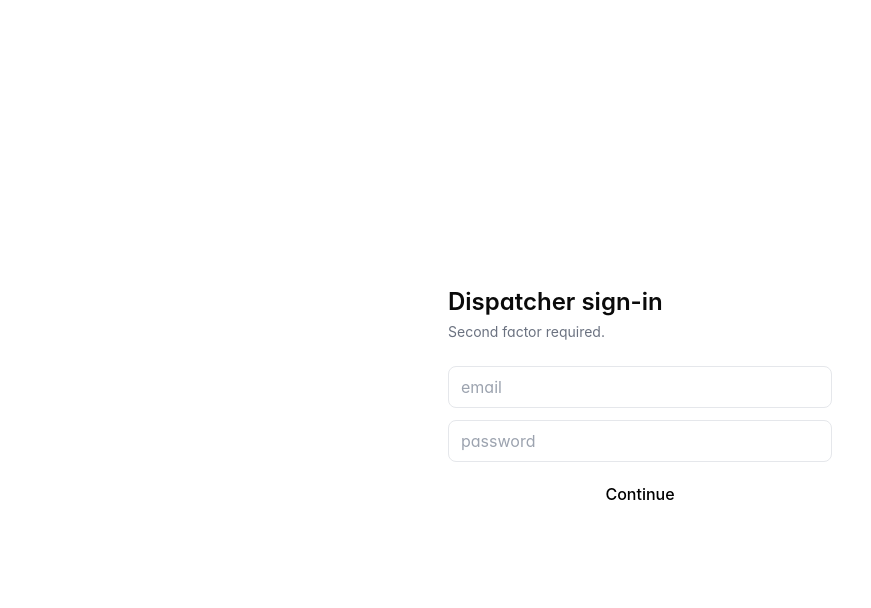
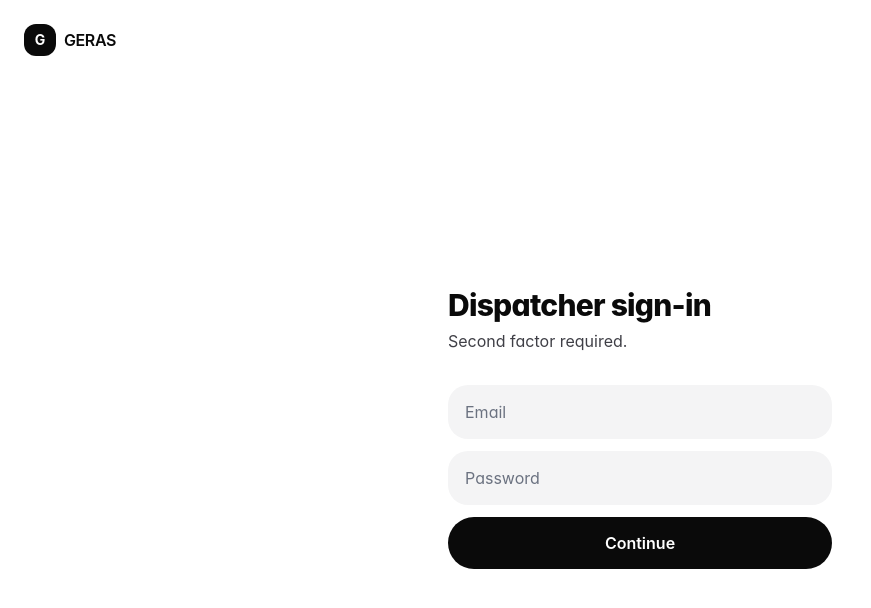
Before and after one commit to ZenWeb3/GERAS, a Next.js app: page /login in a window 1280 px wide. Shown: the top 608 px of the page, without its empty margins (0-871 px from the left). Built offline with nearby package versions, Linux system fonts and the light colour scheme; no server answers.

Commit message:
style(login): soft-input form + rounded pill button
Matches the reporter/landing pill language. TOTP QR sits in a bordered
card, secret rendered small underneath for manual entry fallback.

```diff
--- a/app/login/page.tsx
+++ b/app/login/page.tsx
@@ -2,6 +2,7 @@
 
 import { useState } from 'react';
 import { useRouter } from 'next/navigation';
+import Link from 'next/link';
 import { createSupabaseBrowser } from '@/lib/supabase/client';
 
 type Stage = 'password' | 'totp' | 'enrol';
@@ -27,7 +28,6 @@ export default function LoginPage() {
     try {
       const { error } = await sb.auth.signInWithPassword({ email, password });
       if (error) throw error;
-
       const { data: factors, error: fErr } = await sb.auth.mfa.listFactors();
       if (fErr) throw fErr;
       const totp = factors?.totp?.find((f) => f.status === 'verified');
@@ -75,12 +75,25 @@ export default function LoginPage() {
     }
   }
 
+  const inputCls =
+    'w-full rounded-2xl bg-soft border border-transparent focus:bg-white focus:border-ink outline-none px-4 py-3.5 text-base placeholder:text-muted';
+  const btnCls =
+    'w-full rounded-full bg-ink text-white font-semibold py-3.5 disabled:opacity-40 hover:opacity-95 active:scale-[0.99] transition';
+
   return (
-    <main className="min-h-screen flex items-center justify-center p-6">
-      <div className="w-full max-w-sm space-y-6">
+    <main className="min-h-[100dvh] flex flex-col">
+      <header className="px-6 pt-6">
+        <Link href="/" className="inline-flex items-center gap-2">
+          <div className="h-8 w-8 rounded-xl bg-ink text-white grid place-items-center font-bold text-sm">G</div>
+          <span className="font-semibold tracking-tight">GERAS</span>
+        </Link>
+      </header>
+
+      <div className="flex-1 flex items-center justify-center px-6">
+        <div className="w-full max-w-sm space-y-8">
           <div>
-          <h1 className="text-2xl font-semibold">Dispatcher sign-in</h1>
-          <p className="text-muted text-sm mt-1">Second factor required.</p>
+            <h1 className="text-3xl font-extrabold tracking-tight">Dispatcher sign-in</h1>
+            <p className="text-subink text-base mt-1.5">Second factor required.</p>
           </div>
 
           {stage === 'password' && (
@@ -89,37 +102,32 @@ export default function LoginPage() {
                 type="email"
                 required
                 autoComplete="username"
-              placeholder="email"
+                placeholder="Email"
                 value={email}
                 onChange={(e) => setEmail(e.target.value)}
-              className="w-full rounded-lg bg-surface border border-line px-3 py-2"
+                className={inputCls}
               />
               <input
                 type="password"
                 required
                 autoComplete="current-password"
-              placeholder="password"
+                placeholder="Password"
                 value={password}
                 onChange={(e) => setPassword(e.target.value)}
-              className="w-full rounded-lg bg-surface border border-line px-3 py-2"
+                className={inputCls}
               />
-            <button
-              type="submit"
-              disabled={busy}
-              className="w-full rounded-lg bg-teal/90 hover:bg-teal text-black font-medium py-2 disabled:opacity-50"
-            >
+              <button type="submit" disabled={busy} className={btnCls}>
                 {busy ? 'Signing in…' : 'Continue'}
               </button>
             </form>
           )}
 
           {stage === 'enrol' && enrolQr && (
-          <div className="space-y-3">
-            <p className="text-sm">
+            <div className="space-y-4">
+              <p className="text-sm text-subink">
                 Scan this QR with your authenticator app, then enter the 6-digit code.
               </p>
-            <div className="bg-white rounded-lg p-3 flex justify-center">
-              {/* Supabase returns an SVG data URL */}
+              <div className="bg-white border border-line rounded-2xl p-4 flex justify-center">
                 {/* eslint-disable-next-line @next/next/no-img-element */}
                 <img src={enrolQr} alt="TOTP QR" width={192} height={192} />
               </div>
@@ -133,13 +141,9 @@ export default function LoginPage() {
                   placeholder="123456"
                   value={code}
                   onChange={(e) => setCode(e.target.value)}
-                className="w-full rounded-lg bg-surface border border-line px-3 py-2 tracking-widest text-center font-mono"
+                  className={inputCls + ' text-center font-mono tracking-widest text-lg'}
                 />
-              <button
-                type="submit"
-                disabled={busy}
-                className="w-full rounded-lg bg-teal/90 hover:bg-teal text-black font-medium py-2 disabled:opacity-50"
-              >
+                <button type="submit" disabled={busy} className={btnCls}>
                   {busy ? 'Verifying…' : 'Verify & enable'}
                 </button>
               </form>
@@ -148,7 +152,7 @@ export default function LoginPage() {
 
           {stage === 'totp' && (
             <form onSubmit={verifyTotp} className="space-y-3">
-            <p className="text-sm text-muted">Enter the code from your authenticator.</p>
+              <p className="text-sm text-subink">Enter the code from your authenticator.</p>
               <input
                 inputMode="numeric"
                 pattern="\d{6}"
@@ -158,19 +162,20 @@ export default function LoginPage() {
                 autoFocus
                 value={code}
                 onChange={(e) => setCode(e.target.value)}
-              className="w-full rounded-lg bg-surface border border-line px-3 py-2 tracking-widest text-center font-mono"
+                className={inputCls + ' text-center font-mono tracking-widest text-lg'}
               />
-            <button
-              type="submit"
-              disabled={busy}
-              className="w-full rounded-lg bg-teal/90 hover:bg-teal text-black font-medium py-2 disabled:opacity-50"
-            >
+              <button type="submit" disabled={busy} className={btnCls}>
                 {busy ? 'Verifying…' : 'Sign in'}
               </button>
             </form>
           )}
 
-        {err && <p className="text-critical text-sm">{err}</p>}
+          {err && (
+            <div className="rounded-2xl bg-accent/10 border border-accent/30 text-accent text-sm px-4 py-3">
+              {err}
+            </div>
+          )}
+        </div>
       </div>
     </main>
   );
```
Lines whose indentation alone changed are shown as unchanged.
